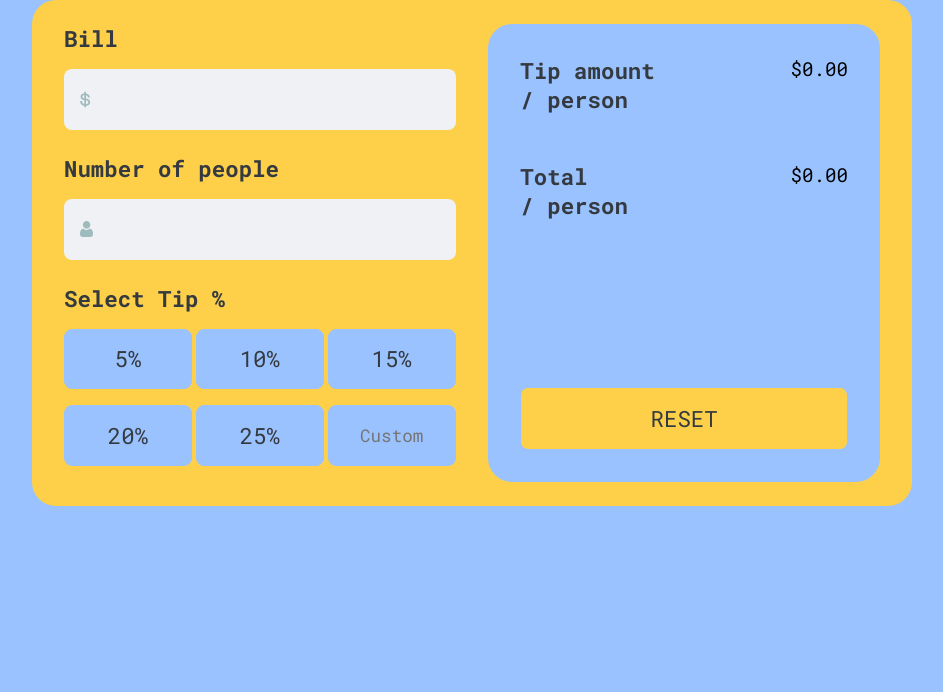
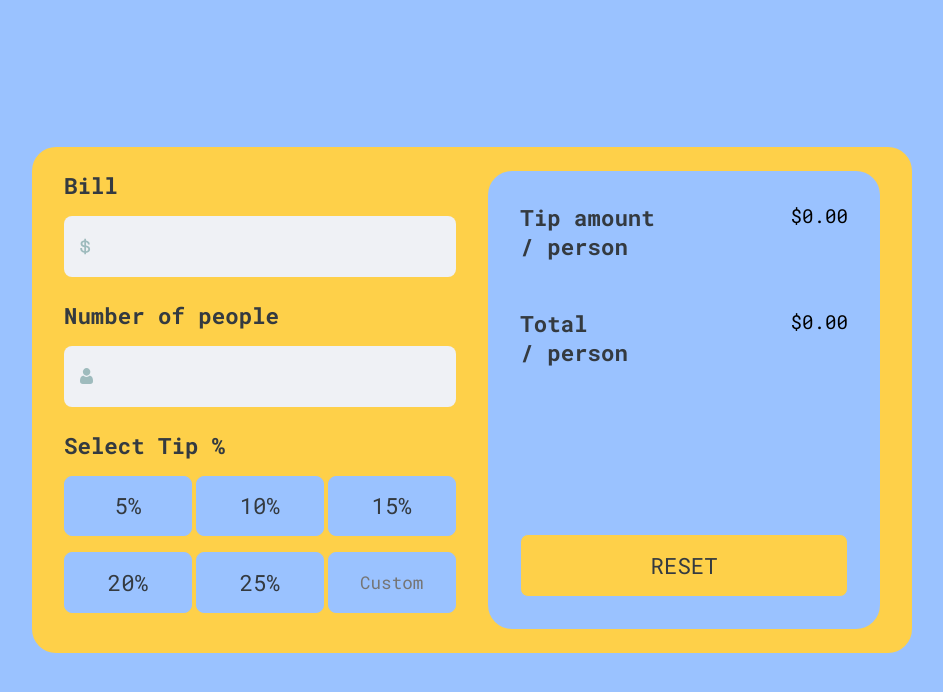
Before and after one commit to VictoryTory/tipCalculatop, a plain HTML site: page index.html in a window 1280 px wide. Shown: the whole page, without its empty margins (168-1111 px from the left). Drawn offline with Linux system fonts and the light colour scheme.

Commit message:
change wrapper styles

```diff
--- a/css/style.css
+++ b/css/style.css
@@ -14,7 +14,10 @@ body {
 }
 
 .tip-calculator__wrapper {
-    margin: auto auto;
+    height: 100vh;
+    display: grid;
+    align-items: center;
+    grid-template-columns: repeat(auto-fit, minmax(33rem, 1fr));
 }
 
 .tip_calculator-container {
```
